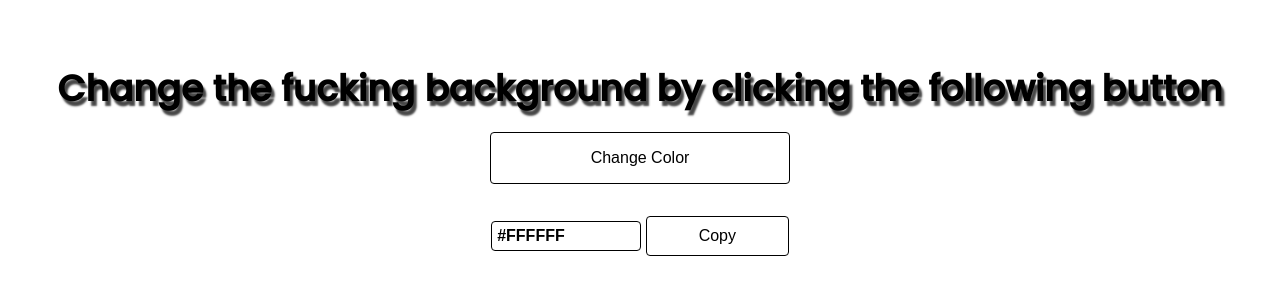
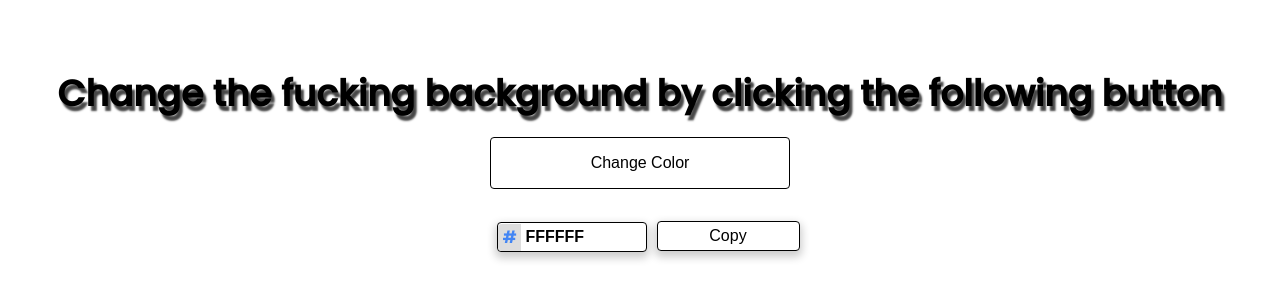
Before and after one commit to arunabhnewar/copy-color-clipboard, a plain HTML site: page index.html in a window 1280 px wide. Shown: the part 234-534 px from the top of the page. Drawn offline with Linux system fonts and the light colour scheme.

Commit message:
transform user input

```diff
--- a/index.html
+++ b/index.html
@@ -20,7 +20,9 @@
             <button id="change_btn">Change Color</button>
 
             <div class="color_code">
-                <input type="text" value="#FFFFFF" id="output">
+                <div class="input_icon">#</div>
+
+                <input class="output" type="text" value="FFFFFF" id="output">
 
                 <button class="copy_btn" id="copy-btn" title="copy to clipboard">Copy</button>
             </div>
--- a/main.js
+++ b/main.js
@@ -18,13 +18,13 @@ function myHexaBgColor() {
     changeBtn.addEventListener('click', function () {
         const myBgColor = hexaColorGenerate();
         content.style.background = myBgColor;
-        output.value = myBgColor;
+        output.value = myBgColor.substring(1);
     })
 
 
     // Step 5 - handle the copy button click event
     copyBtn.addEventListener('click', function () {
-        window.navigator.clipboard.writeText(output.value);
+        window.navigator.clipboard.writeText(`#${output.value}`);
 
         if (div !== null) {
             div.remove();
@@ -33,7 +33,7 @@ function myHexaBgColor() {
 
         // Step 11 - Prevent copying hex code if it is not valid
         if (isHexValid(output.value)) {
-            toastMessage(`${output.value} copied!!`)
+            toastMessage(`#${output.value} copied!!`)
         } else {
             alert('Invalid Color Code')
         }
@@ -44,8 +44,12 @@ function myHexaBgColor() {
     output.addEventListener('keyup', function (e) {
         const color = e.target.value;
 
-        if (color && isHexValid(color)) {
-            content.style.background = color;
+        if (color) {
+            output.value = color.toUpperCase();
+
+            if (isHexValid(color)) {
+                content.style.background = `#${color}`;
+            }
         }
     })
 }
@@ -91,9 +95,9 @@ function toastMessage(msg) {
  */
 
 function isHexValid(color) {
-    if (color.length !== 7) return false;
-    if (color[0] !== '#') return false;
+    if (color.length !== 6) return false;
+    // if (color[0] !== '#') return false;
 
-    color = color.substring(1);
+    // color = color.substring(1);
     return /^[0-9A-Fa-f]{6}$/i.test(color)
 }
--- a/style.css
+++ b/style.css
@@ -47,28 +47,60 @@ button:hover {
     transition: 0.5s ease-in-out;
 }
 
+.color_code {
+    display: flex;
+    align-items: center;
+    position: relative;
+    gap: 10px;
+}
+
+.input_icon {
+    position: absolute;
+    background: #ddd;
+    color: #4285F4;
+    top: 19px;
+    left: 17px;
+    border-top-left-radius: 4px;
+    border-bottom-left-radius: 4px;
+    padding: 1px 5px;
+    font-weight: 700;
+    font-size: 16px;
+}
+
+
 input[type='text']{
-    margin-top: 10px;
-    padding: 5px 5px;
+    margin-top: 3px;
+    padding: 5px 28px;
     outline: 0;
     border: 1px solid #000;
     border-radius: 4px;
     font-weight: 700;
     font-size: 16px;
     width: 150px;
+    box-shadow: 0px 4px 8px 2px rgba(0, 0, 0, 0.2);
 }
 
+.output {
+    margin-left: 16px;
+}
+
+/* .output:focus {
+    outline: 0;
+    border: 0;
+} */
+
 .copy_btn {
-    padding: 10px 20px;
+    padding: 5px 20px;
     margin: 16px 0;
     cursor: pointer;
     background: #fff;
     color: #000;
     font-size: 16px;
-    border: 1px solid #000;
+    /* border: 1px solid #000; */
     border-radius: 4px;
     width: 143px;
     text-align: center;
+    box-shadow: 0px 4px 8px 2px rgba(0, 0, 0, 0.2);
 }
 
 .toast-message {
```
